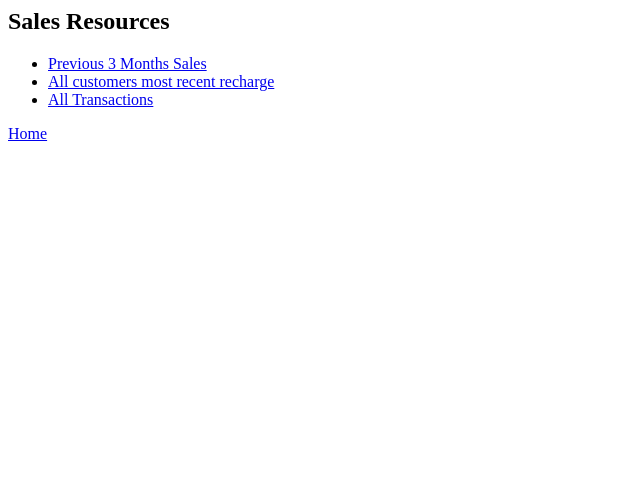
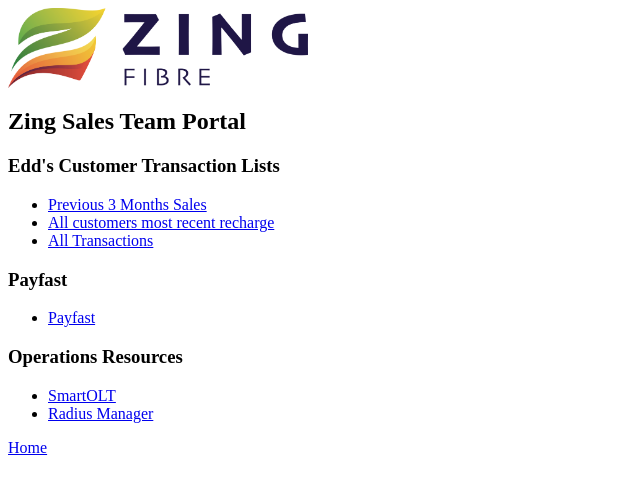
Before and after one commit to Bradlow/zing_backoffice_web, a plain HTML site: page sales_resources.html in a window 1280 px wide. Shown: the whole page, without its empty margins (0-640 px from the left). Drawn offline with Linux system fonts and the light colour scheme.

Commit message:
new changes 20 June afternoon

```diff
--- a/sales_resources.html
+++ b/sales_resources.html
@@ -1,6 +1,11 @@
 <html>
+    <head>
+        <img src="images\interface\logo_with_name.png" alt="Zing Fibre logo" width="300" />
+        <title>Zing Fibre Sales Team Portal </title>
+    </head>
 <body>
-<h2>Sales Resources</h2>
+<h2>Zing Sales Team Portal</h2>
+<h3>Edd's Customer Transaction Lists</h3>
 <ul>
 <li><a href="http://41.223.244.65/testedd/Summary.php" target="_blank">
  Previous 3 Months Sales</a>
@@ -14,6 +19,21 @@
 </li>
 </ul>
 
+<h3>Payfast</h3>
+<ul>
+    <li><a href="https://my.payfast.io/login?hmsg=I147a76" target="_blank">
+        Payfast</a></li>
+</ul>
+
+<h3>Operations Resources</h3>
+<ul>
+    <li><a href="https://zingfibre.smartolt.com/auth/login" target="_blank">
+        SmartOLT</a></li>
+     <li><a href="https://radius.zingfibre.co.za/radiusmanager/admin.php?cont=list_users" target="_blank">
+            Radius Manager</a></li>
+
+</ul>
+
 <a href="index.html">Home</a>
 
 </body>
```
Also changed, not shown: Form.html (+5 -1 lines), index.html (+1 -1 lines).
